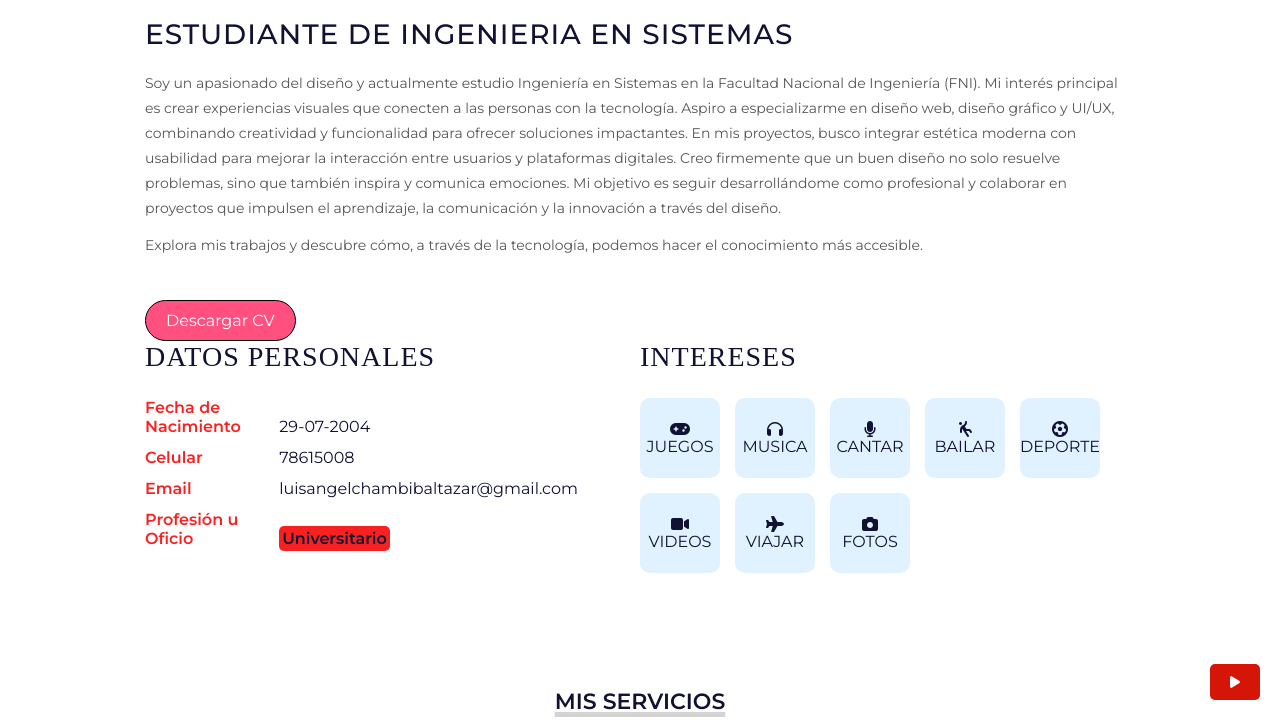
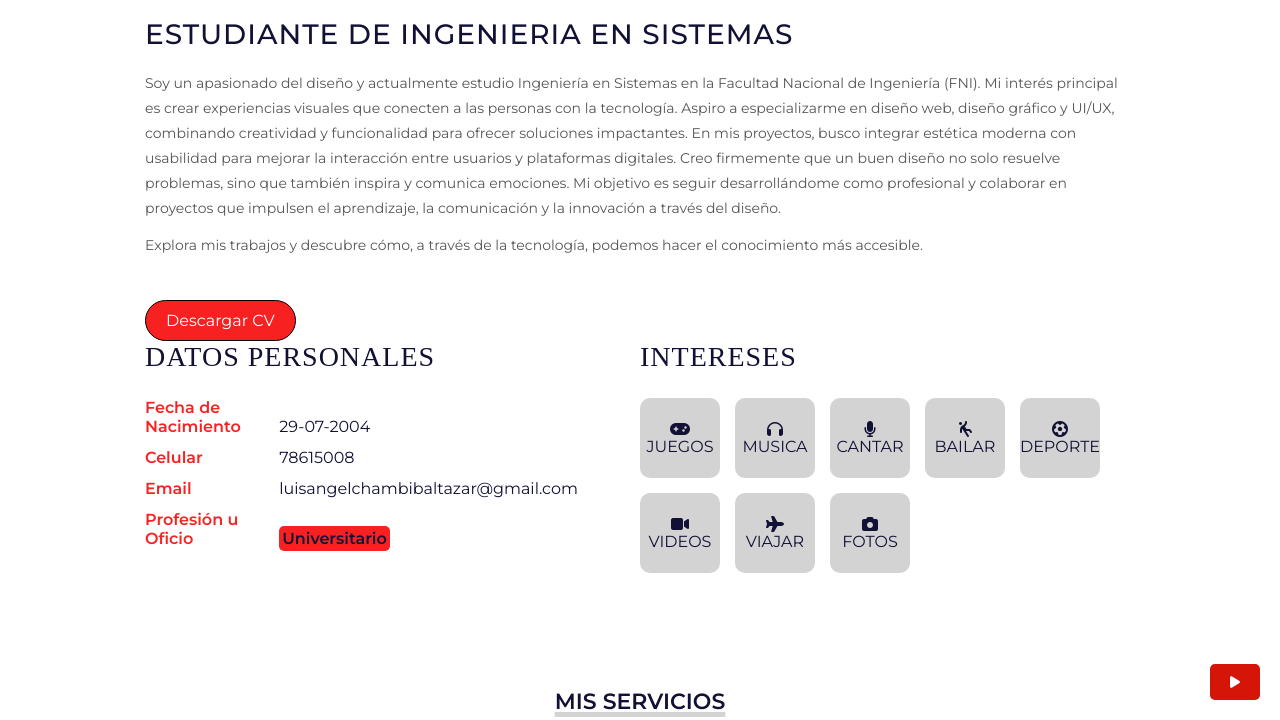
Before and after one commit to LuisChambi/MiPaginaWeb, a plain HTML site: page index.html in a window 1280 px wide. In both pictures the pointer is over the link "Descargar CV". Shown: the part 990-1710 px from the top of the page. Drawn offline with Linux system fonts and the light colour scheme.

Commit message:
Actualización de la pagina

```diff
--- a/estilo.css
+++ b/estilo.css
@@ -228,7 +228,7 @@
         }
 
         #sobremi .sobremi a:hover {
-            background-color: #ff5080;
+            background-color: #f71313ef;
             color: #fff;
         }
 
@@ -276,7 +276,7 @@
         #sobremi .fila .col .contenedor-intereses .interes {
             width: 80px;
             height: 80px;
-            background-color: #e0f1ff;
+            background-color: #d3d3d3;
             border-radius: 10px;
             margin: 0 15px 15px 0;
             display: flex;
```
Also changed, not shown: 2 other files.
